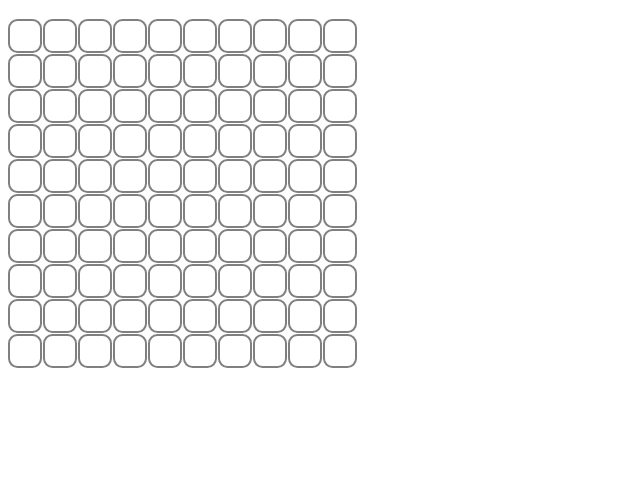
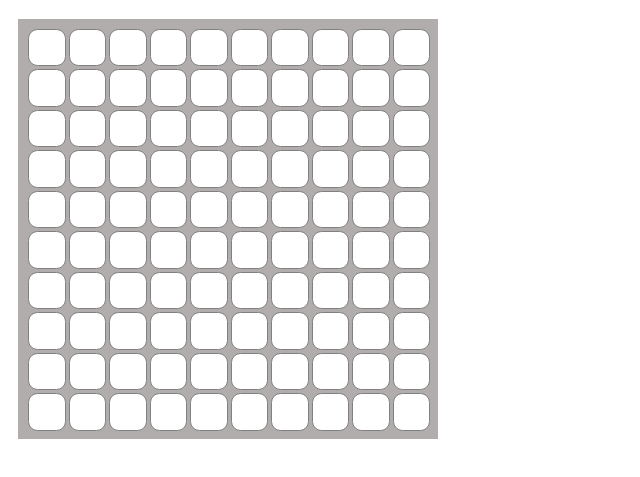
Before and after one commit to amrutha-b-nair/nonogram, a plain HTML site: page index.html in a window 1280 px wide. Shown: the part 61-538 px from the top of the page, without its empty margins (0-640 px from the left). Drawn offline with Linux system fonts and the light colour scheme.

Commit message:
Update style

```diff
--- a/script.js
+++ b/script.js
@@ -1,20 +1,45 @@
-const colorcell = document.querySelectorAll('.cell');
+document.addEventListener('DOMContentLoaded', function() {
+
   const gameGrid = document.getElementById('gameGrid');
+  let gridContainer = document.querySelector('.game-grid');
 
-for (let i = 0; i < 10; i++) {
-    for (let j = 0; j < 10; j++) {
-        const cell = document.createElement('div');
+  let nrows = 10;
+  let celltot = nrows * nrows;
+
+  gridContainer.style.display = 'grid';
+  gridContainer.style.gridTemplateRows = `repeat(${nrows}, 1fr)`;
+  gridContainer.style.gridTemplateColumns = `repeat(${nrows}, 1fr)`;
+
+
+  let row = 1;
+  let column = 1;
+  for (let i = 1; i <= celltot; i++) {
+    let cell = document.createElement('div');
     cell.classList.add('cell');
-        gameGrid.appendChild(cell);
+    cell.style.gridRow = row;
+    cell.style.gridColumn = column;
+    column += 1;
+    if (column === nrows + 1) {
+      row += 1;
+      column = 1;
     }
+    gridContainer.appendChild(cell);
   }
 
+  console.log(gridContainer)
 
-colorcell.addEventListener('click', function() {
-    const currColor = colorcell.style.backgroundColor;
+  const colorCells = document.querySelectorAll('.cell');
+  console.log(colorCells);
+
+  colorCells.forEach(cell => {
+    cell.addEventListener('click', function() {
+      const currColor = cell.style.backgroundColor;
       if (currColor === 'white' || currColor === '') {
-        colorcell.style.backgroundColor = "black";
+        cell.style.backgroundColor = "black";
       } else {
-        colorcell.style.backgroundColor = "white";
+        cell.style.backgroundColor = "white";
       }
     });
+  });
+
+});
--- a/styles.css
+++ b/styles.css
@@ -1,21 +1,27 @@
+
+
+
+/* body {
+
+} */
+
+
+.game-grid {
+    gap: 5px;
+    /* color: gray; */
+    background-color: rgb(177, 173, 173);
+    padding: 10px;
+    height: 400px;
+    width: 400px;
+    margin: 10px;
+}
+
 .cell {
     width: 100%;
     height: 100%;
     cursor: pointer;
-    border: 2px solid gray;
+    border: 1px solid gray;
     color: white;
     border-radius: .25cm;
+    background-color: white;
 }
-
-
-.game-grid {
-    display: grid;
-    grid-template-columns: repeat(10, 30px);
-    grid-template-rows: repeat(10, 30px);
-    gap: 5px;
-    /* background-color: gray; */
-}
-
-.game-container {
-
-}
```
Also changed, not shown: trial.html (added, +37 -0 lines). Lines whose indentation alone changed are shown as unchanged.
